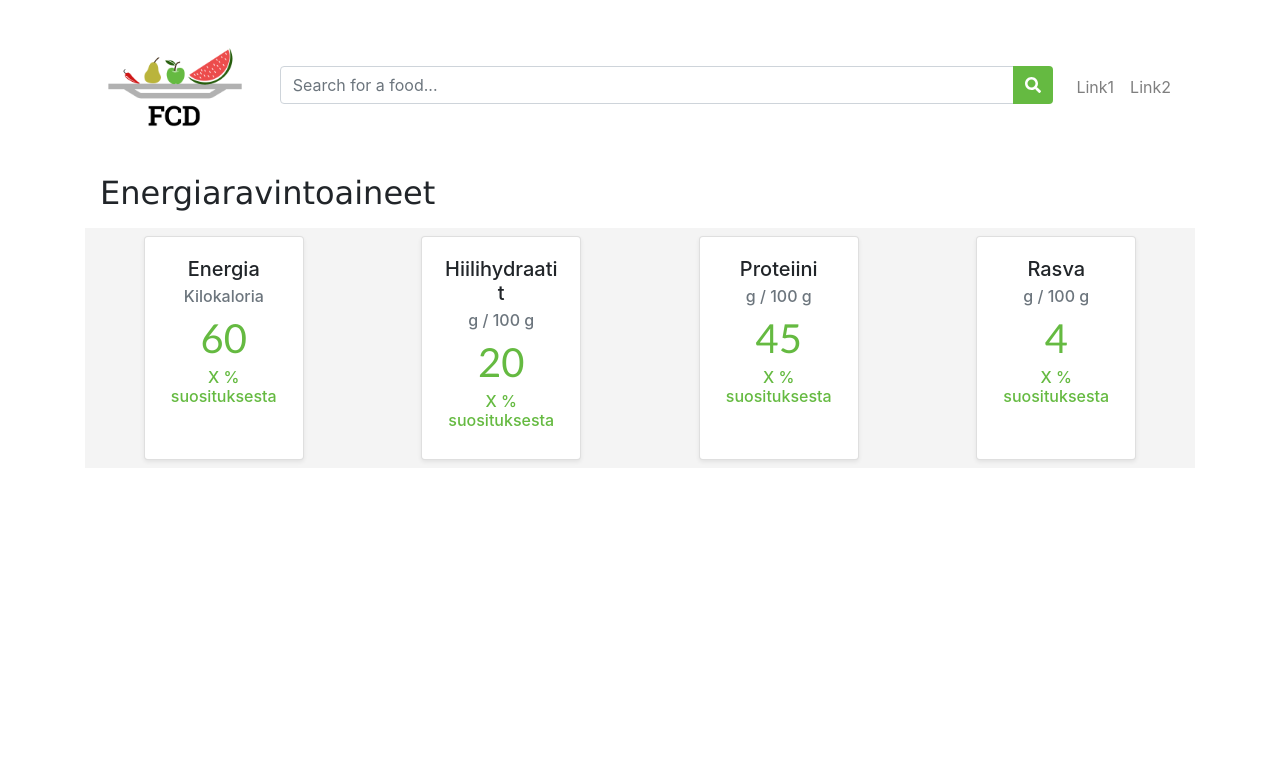
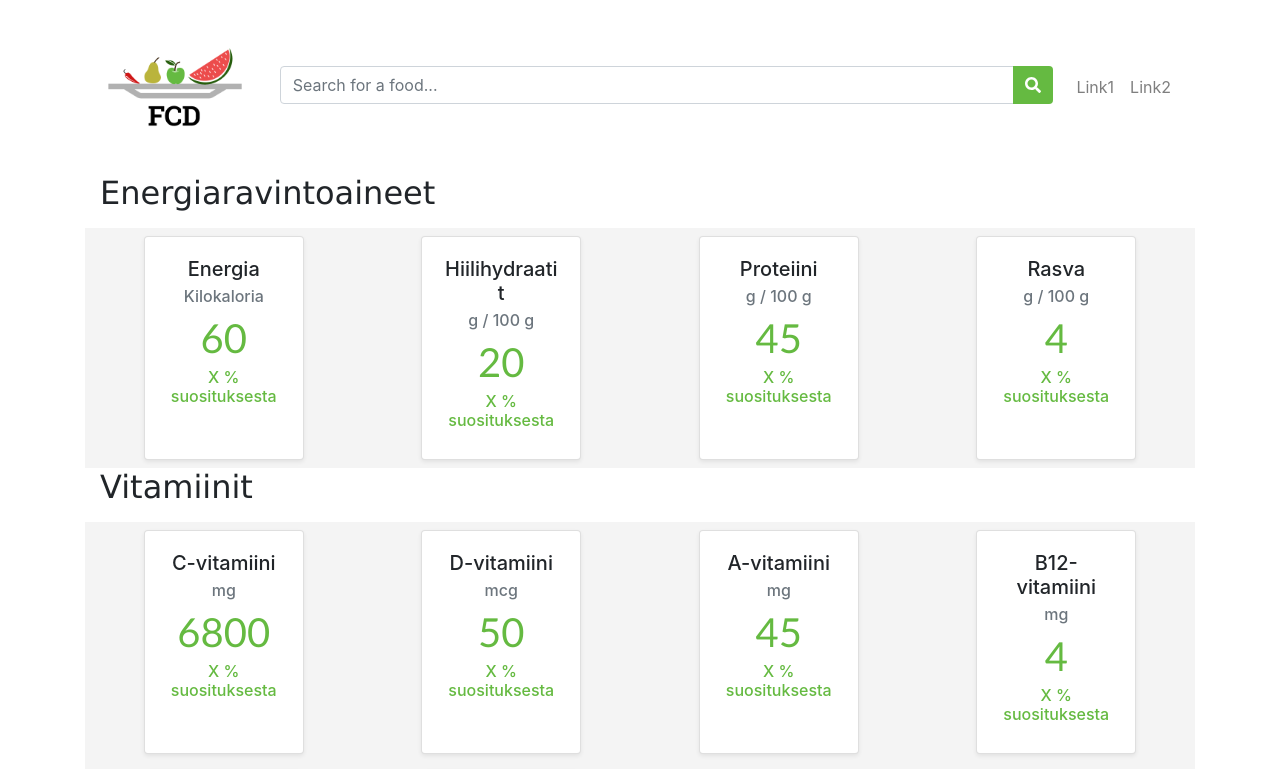
Before and after one commit to ArttuOll/FoodComponentDashboard, a React (Create React App) app: page / in a window 1280 px wide. Shown: the top 769 px of the page. Built offline with nearby package versions, Linux system fonts and the light colour scheme.

Commit message:
Luo funktio ravintoainerivien generoimiseksi

```diff
--- a/src/elements/body.jsx
+++ b/src/elements/body.jsx
@@ -5,14 +5,30 @@ import Row from "react-bootstrap/Row";
 import ComponentCard from "./component_card";
 import { BigLabel } from "./utils/styled_texts";
 
-const Body = () => (
-  <div>
-    <MacroComponentsRow />
-  </div>
-);
+function generateComponentRow(title, data) {
+  return () => (
+    <Container>
+      <BigLabel className="mb-3 text-break">{title}</BigLabel>
+      <Row xs={1} sm={2} md={4} style={{ backgroundColor: "#F4F4F4" }}>
+        {data.map((componentCard) => (
+          <Col className="d-flex justify-content-center">
+            <ComponentCard
+              key={componentCard.title}
+              title={componentCard.title}
+              unit={componentCard.unit}
+              value={componentCard.value}
+              valueSubtitle={componentCard.valueSubtitle}
+            />
+          </Col>
+        ))}
+      </Row>
+    </Container>
+  );
+}
 
-const MacroComponentsRow = () => {
-  const componentCards = [
+const Body = () => {
+  // TODO: Korvaa oikealla, APIsta saatavalla datalla.
+  const macroData = [
     {
       title: "Energia",
       unit: "Kilokaloria",
@@ -39,23 +55,52 @@ const MacroComponentsRow = () => {
     },
   ];
 
+  const vitaminData = [
+    {
+      title: "C-vitamiini",
+      unit: "mg",
+      value: "6800",
+      valueSubtitle: "X % suosituksesta",
+    },
+    {
+      title: "D-vitamiini",
+      unit: "mcg",
+      value: "50",
+      valueSubtitle: "X % suosituksesta",
+    },
+    {
+      title: "A-vitamiini",
+      unit: "mg",
+      value: "45",
+      valueSubtitle: "X % suosituksesta",
+    },
+    {
+      title: "B12-vitamiini",
+      unit: "mg",
+      value: "4",
+      valueSubtitle: "X % suosituksesta",
+    },
+    {
+      title: "B12-vitamiini",
+      unit: "mg",
+      value: "4",
+      valueSubtitle: "X % suosituksesta",
+    },
+    {
+      title: "K-vitamiini",
+      unit: "mcg",
+      value: "20",
+      valueSubtitle: "X % suosituksesta",
+    },
+  ];
+
+  const MacroComponentsRow = generateComponentRow("Energiaravintoaineet", macroData);
+  const VitaminsRow = generateComponentRow("Vitamiinit", vitaminData);
   return (
-    <Container>
-      <BigLabel className="mb-3 text-break">Energiaravintoaineet</BigLabel>
-      <Row xs={1} sm={2} md={4} style={{ backgroundColor: "#F4F4F4" }}>
-        {componentCards.map((componentCard) => (
-          <Col className="d-flex justify-content-center">
-            <ComponentCard
-              key={componentCard.title}
-              title={componentCard.title}
-              unit={componentCard.unit}
-              value={componentCard.value}
-              valueSubtitle={componentCard.valueSubtitle}
-            />
-          </Col>
-        ))}
-      </Row>
-    </Container>
+    <div>
+      <MacroComponentsRow />
+      <VitaminsRow />
+    </div>
   );
 };
 
```
